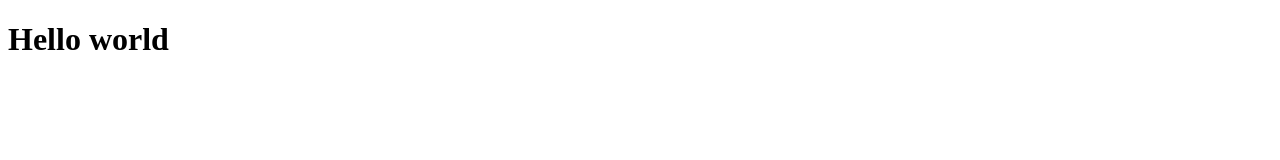
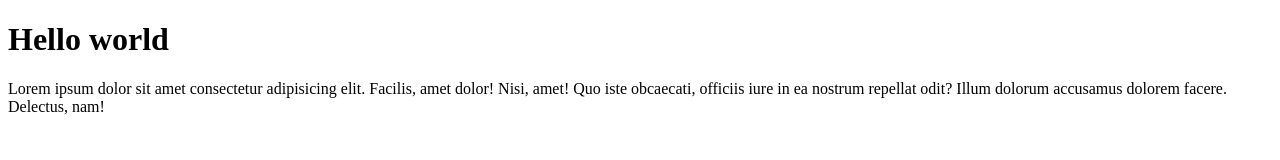
Before and after one commit to Dipto38/FirsT-ProJecT, a plain HTML site: page index.html in a window 1280 px wide. Drawn offline with Linux system fonts and the light colour scheme.

Commit message:
first commit

```diff
--- a/index.html
+++ b/index.html
@@ -7,5 +7,6 @@
 </head>
 <body>
     <h1>Hello world</h1>
+    <p>Lorem ipsum dolor sit amet consectetur adipisicing elit. Facilis, amet dolor! Nisi, amet! Quo iste obcaecati, officiis iure in ea nostrum repellat odit? Illum dolorum accusamus dolorem facere. Delectus, nam!</p>
 </body>
 </html>
```
